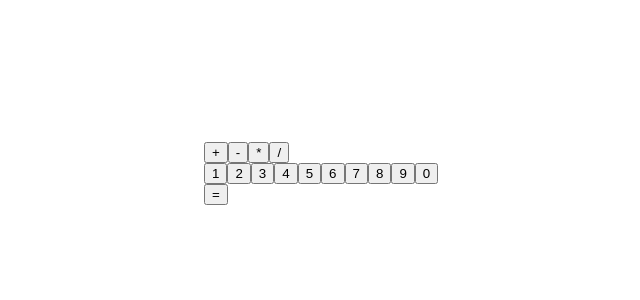
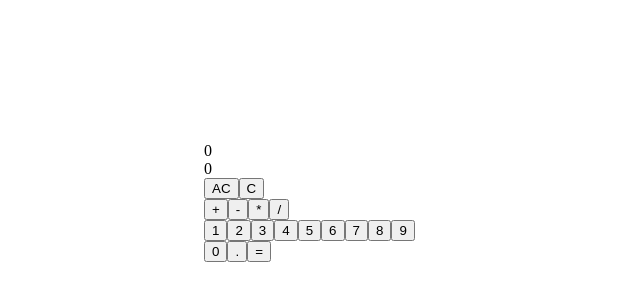
Before and after one commit to Anshuldhakar1/FreeCodeCamp-Calc, a React (Vite) app: page / in a window 1280 px wide. Shown: the part 98-398 px from the top of the page, without its empty margins (44-684 px from the left). Built offline with nearby package versions, Linux system fonts and the light colour scheme.

Commit message:
state before actual calculations

```diff
--- a/src/app/app.tsx
+++ b/src/app/app.tsx
@@ -1,34 +1,10 @@
-
-// Structure:
-
-// 1) Should contain a clickable element containing an = (equal sign) with a corresponding id="equals".
-
-// 2) Should contain 10 clickable elements containing one number each from 0-9, with the following corresponding IDs:
-// id = "zero", id = "one", id = "two", id = "three", id = "four", id = "five", id = "six", id = "seven", id = "eight", and id = "nine"
-
-// 3) Should contain 4 clickable elements each containing one of the 4 primary mathematical operators with the following
-// corresponding IDs: id = "add", id = "subtract", id = "multiply", id = "divide"
-
-// 4) Should contain a clickable element containing a . (decimal point) symbol with a corresponding id="decimal"
-
-// 5) Should contain a clickable element with an id="clear".
-
-// 6) Should contain an element to display values with a corresponding id="display".
 
 // 	Features:
 
-// 7)  At any time, pressing the clear button clears the input and output values, and returns the
-//     calculator to its initialized state; 0 should be shown in the element with the id of display.
-
-// 8)  As I input numbers, I should be able to see my input in the element with the id of display.
+import { useState } from "react";
 
 // 9)  In any order, I should be able to add, subtract, multiply and divide a chain of numbers of any length,
 // 	   and when I hit =, the correct result should be shown in the element with the id of display.
-
-// 10)  When inputting numbers, my calculator should not allow a number to begin with multiple zeros.
-
-// 11)  When the decimal element is clicked, a . should append to the currently displayed value; two . in
-//      one number should not be accepted.
 
 // 12)  I should be able to perform any operation (+, -, *, /) on numbers containing decimal points
 
@@ -58,26 +34,89 @@ export const App: React.FC = () => {
 		{ display: "six", value: 6 },
 		{ display: "seven", value: 7 },
 		{ display: "eight", value: 8 },
-		{ display: "nine", value: 9 },
-		{ display: "zero", value: 0 }
+		{ display: "nine", value: 9 }
 	];
 
+	const [inpNumber, setInpNumber] = useState("0");
+	const [inpDecimal, setDecimalinp] = useState(true);
+	const [expression, setExpr] = useState("0");
+
+	const addOperation = (oprType: string) => {
+		try {
+			setExpr((expression === "0" ? "" : expression) + inpNumber);
+			switch (oprType) {
+				case "add": console.log("addition");
+					setInpNumber("+");
+					break;
+
+				case "sub": console.log("subtraction");
+					setInpNumber("-");
+					break;
+
+				case "mul": console.log("multiplication");
+					setInpNumber("*");
+					break;
+
+				case "div": console.log("division");
+					setInpNumber("/");
+					break;
+				default: throw new Error("Invalid Operation detected.");
+			}
+		} catch (error) {
+			console.error(error);
+		}
+	};
+
+	const handleNumClick = (value: string) => {
+		if ("0123456789.".includes(inpNumber))
+			setInpNumber((inpNumber === "0" ? "" : inpNumber) + value);
+		else {
+			setExpr(expression + inpNumber);
+			setInpNumber(value);
+		}
+	}
+
+	const handleClear = () => {
+		setInpNumber("0");
+		setDecimalinp(true);
+		setExpr("0");
+	};
+
+	const handleDecimalInput = () => {
+		if (inpDecimal) {
+			setInpNumber(inpNumber + ".");
+			setDecimalinp(false);
+		}
+	};
+
 	return (
-		<div style={{margin: "15rem"} }>
-			<div>
-				<button> + </button>
-				<button> - </button>
-				<button> * </button>
-				<button> / </button>
+		<div style={{ margin: "15rem" }}>
+			<div id="inputs">
+				<div id="display">{inpNumber}</div>
+				<label id="expression">{ expression}</label>
 			</div>
-			<div>
+			<div id="editable">
+				<button id="clear" onClick={() => { handleClear(); }}>AC</button>
+				<button id="back">C</button>
+			</div>
+			<div id="operations">
+				<button id="add" onClick={() => { addOperation("add"); }}> + </button>
+				<button id="subtract" onClick={() => { addOperation("sub"); }}> - </button>
+				<button id="multiply" onClick={() => { addOperation("mul"); }}> * </button>
+				<button id="divide" onClick={() => { addOperation("div"); }}> / </button>
+			</div>
+			<div id="numpad">
 				{
 					numbers.map((num) => {
-						return <button key={num.display} id={num.display}>{ num.value}</button>
+						return <button key={num.display} id={num.display} onClick={() => { handleNumClick(num.value.toString()); }}>{ num.value}</button>
 					})
 				}
 			</div>
-			<button> = </button>
+			<div id="last-row">
+				<button id="zero" onClick={() => { handleNumClick("0"); }} >0</button>
+				<button id="decimal" onClick={() => { handleDecimalInput(); }}>.</button>
+				<button> = </button>
+			</div>
 		</div>
 	);
 };
```
